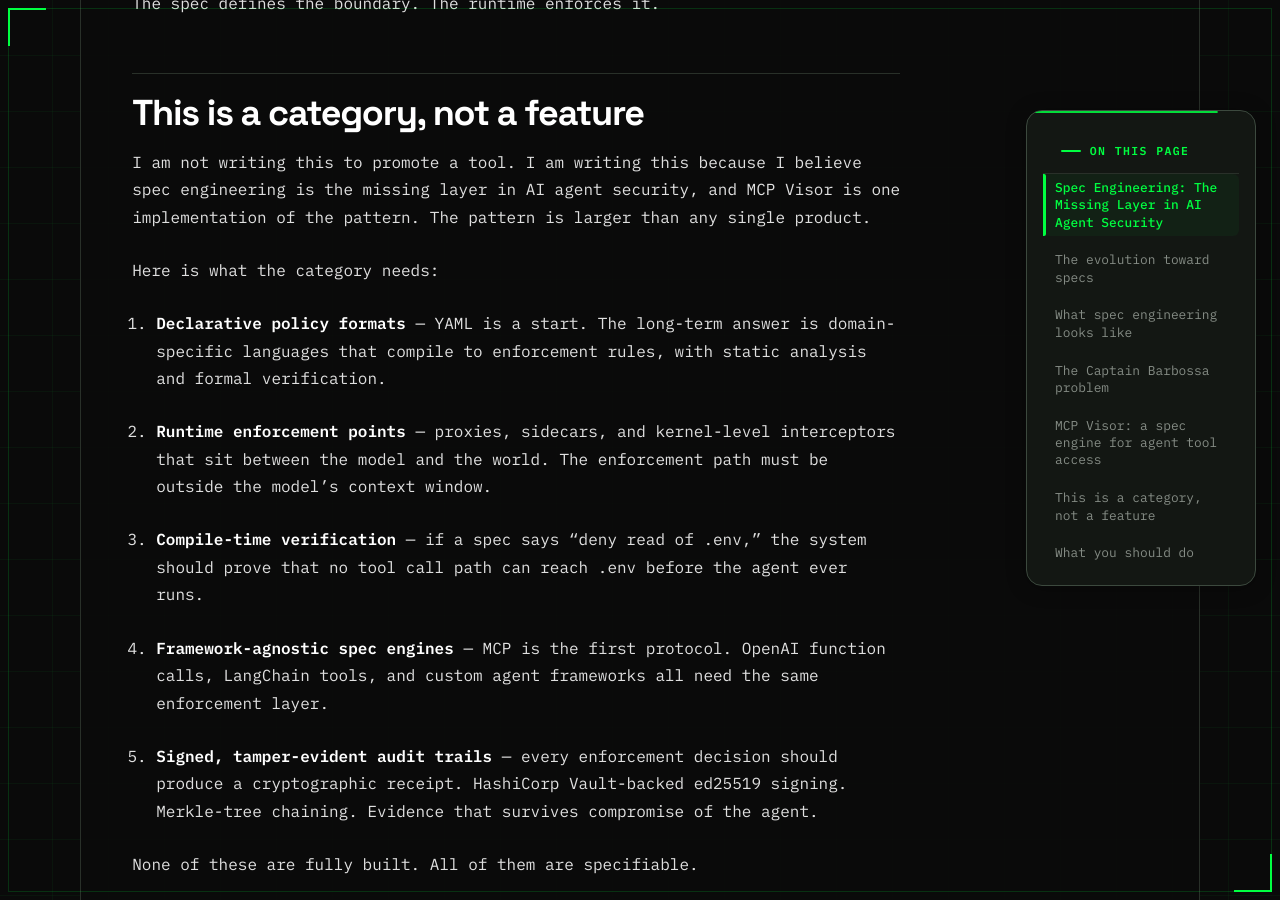
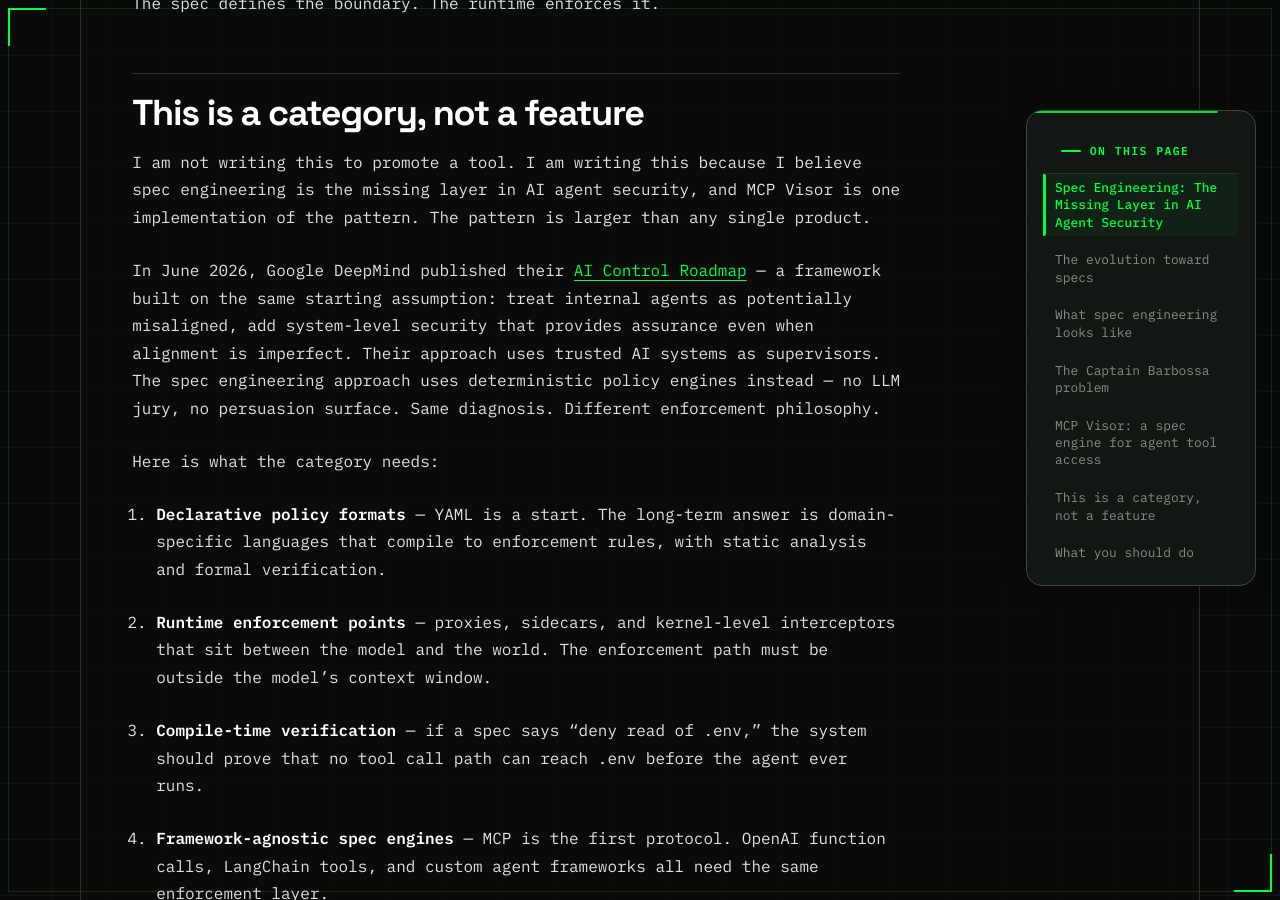
Before and after one commit to themayursinha/blog, a Jekyll site: the page built from _posts/2026-06-27-spec-engineering-the-missing-layer-in-ai-agent-security.md, in a window 1280 px wide and 900 px high, scrolled down 6577 px. Built offline with Jekyll 4.4.1, drawn with Linux system fonts in a browser that asks for light colours.

Commit message:
post: cite Google DeepMind AI Control Roadmap — same diagnosis, different enforcement philosophy

```diff
--- a/_posts/2026-06-27-spec-engineering-the-missing-layer-in-ai-agent-security.md
+++ b/_posts/2026-06-27-spec-engineering-the-missing-layer-in-ai-agent-security.md
@@ -121,6 +121,8 @@ None of this uses an LLM to make decisions. Prompt injection cannot persuade it.
 
 I am not writing this to promote a tool. I am writing this because I believe spec engineering is the missing layer in AI agent security, and MCP Visor is one implementation of the pattern. The pattern is larger than any single product.
 
+In June 2026, Google DeepMind published their [AI Control Roadmap](https://deepmind.google/blog/securing-the-future-of-ai-agents/) — a framework built on the same starting assumption: treat internal agents as potentially misaligned, add system-level security that provides assurance even when alignment is imperfect. Their approach uses trusted AI systems as supervisors. The spec engineering approach uses deterministic policy engines instead — no LLM jury, no persuasion surface. Same diagnosis. Different enforcement philosophy.
+
 Here is what the category needs:
 
 1. **Declarative policy formats** — YAML is a start. The long-term answer is domain-specific languages that compile to enforcement rules, with static analysis and formal verification.
```
